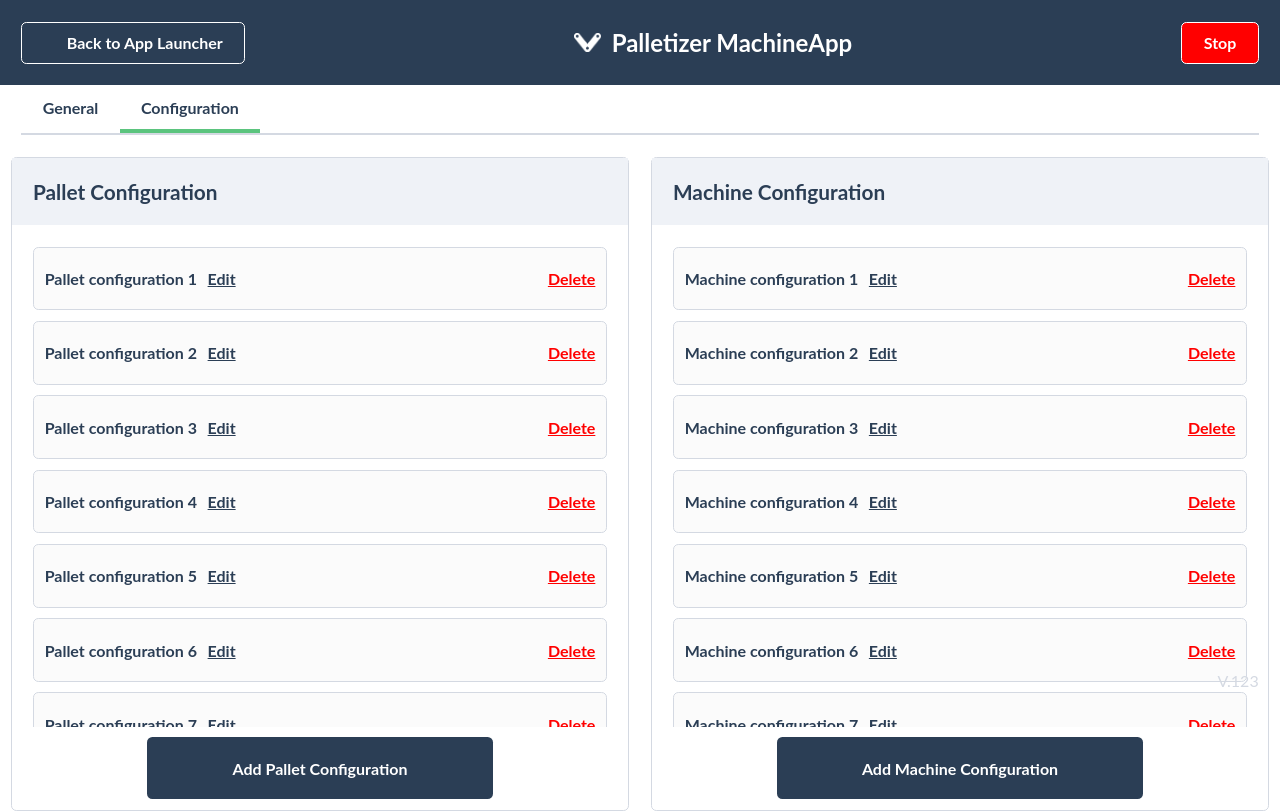
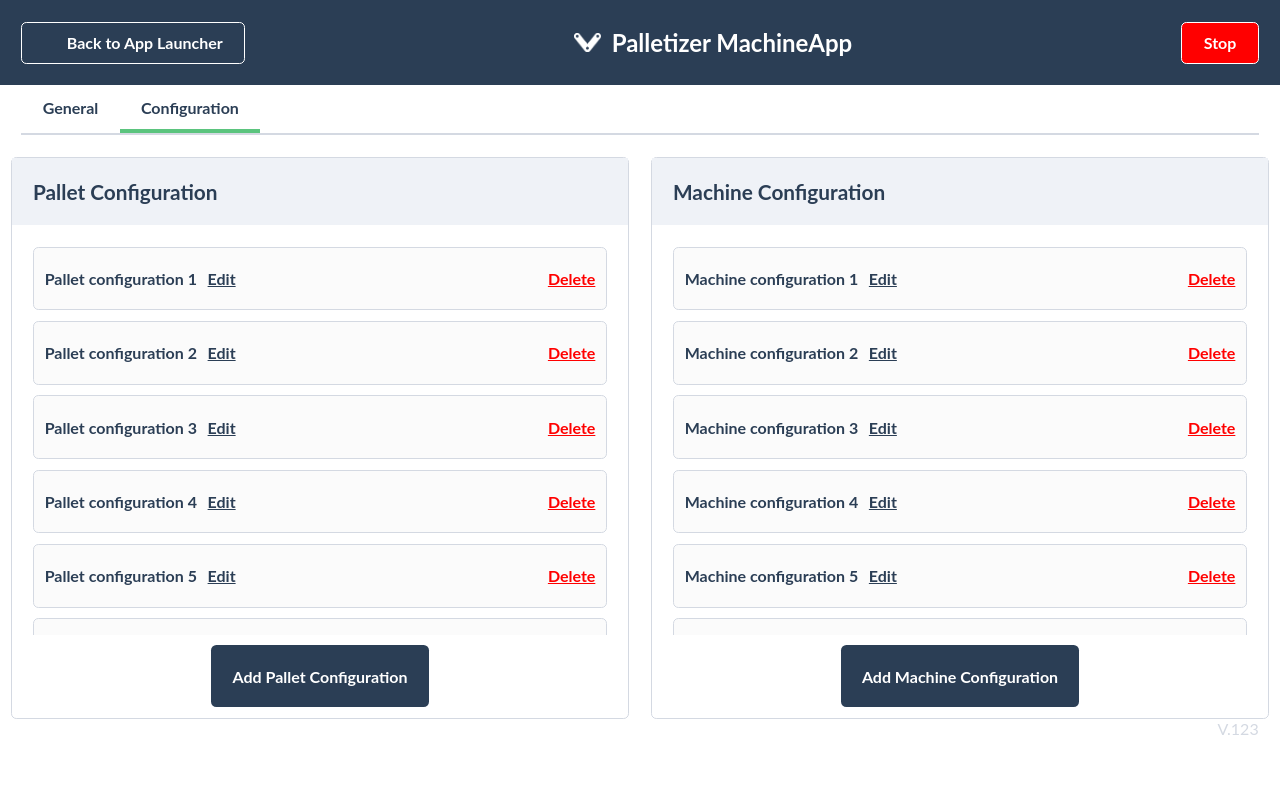
Before and after one commit to jayumorgan/InnovativeEnergy_old, a React (Create React App) app in the folder Palletizer/client/: page /Configuration in a window 1280 px wide. Built offline with nearby package versions, Linux system fonts and the light colour scheme; a web font is replaced by a local one.

Commit message:
Fixed config layout...

```diff
--- a/Palletizer/client/src/_master.scss
+++ b/Palletizer/client/src/_master.scss
@@ -1,4 +1,9 @@
+
 // Declare shared styles here
+
+$bottom-height-max: 55vh;
+
+
 
 $dark-blue: rgb(43,62,85);
 
--- a/Palletizer/client/src/parts/css/Configuration.scss
+++ b/Palletizer/client/src/parts/css/Configuration.scss
@@ -6,7 +6,7 @@
 .Configuration {
     width: 100%;
     height: 100%;
-    max-height: 67vh;
+    // max-height: 67vh;
     display: flex;
     justify-content: center;
     align-items: stretch;
@@ -20,13 +20,22 @@
     margin-top: $double-margin;
     margin-left: $margin;
     margin-right: $margin;
-    margin-bottom: $double-margin;
+    // padding: $double-margin;
+    padding-right: $double-margin;
+    padding-left: $double-margin;
+    // margin-bottom: $double-margin;
     width: 50%;
-    height: 100%;
+    // height: 100%;
+    max-height:70vh;
     // height: 100%;
     // height: 60pt;
     border-radius: $border-radius;
     border: $container-border;
+
+    display: flex;
+    flex-direction: column;
+    align-items: center;
+    justify-content: space-between;
     // display: flex;
     // align-items: flex-start;
     // align-items: center;
@@ -39,6 +48,7 @@
     background-color: $light-blue;
     display: flex;
     align-items: center;
+    width: 100%;
     justify-content: flex-start;
     padding: $double-margin;
     font-size: $medium-font;
@@ -52,8 +62,9 @@
     // display: flex;
     // align-items: stretch;
     // max-height: 30vh;
-    height: 70%;
-    max-height: 60vh;
+    height: 100%;
+    width: 100%;
+    // max-height: 60vh;
     // justify-content: center;
     // flex-direction: column;
     padding-left: $double-margin;
@@ -122,7 +133,7 @@
 
 
 .AddContainer {
-    height: 20%;
+    // height: 20%;
     width: 100%;
     display: flex;
     align-items: center;
@@ -138,10 +149,7 @@
     // height: 20%;
     // height: 20%;
     border-radius: $border-radius;
-    padding-left: $octa-margin;
-    padding-right: $octa-margin;
-    padding-top: $double-margin;
-    padding-bottom: $double-margin;
+    padding: $double-margin;
     // margin-top:auto;
     // margin-bottom: $margin;
     cursor: pointer;
--- a/Palletizer/client/src/parts/css/General.scss
+++ b/Palletizer/client/src/parts/css/General.scss
@@ -1,6 +1,5 @@
 @import '../../master.scss';
 
-$bottom-height-max: 55vh;
 
 
 .GeneralContainer {
```
